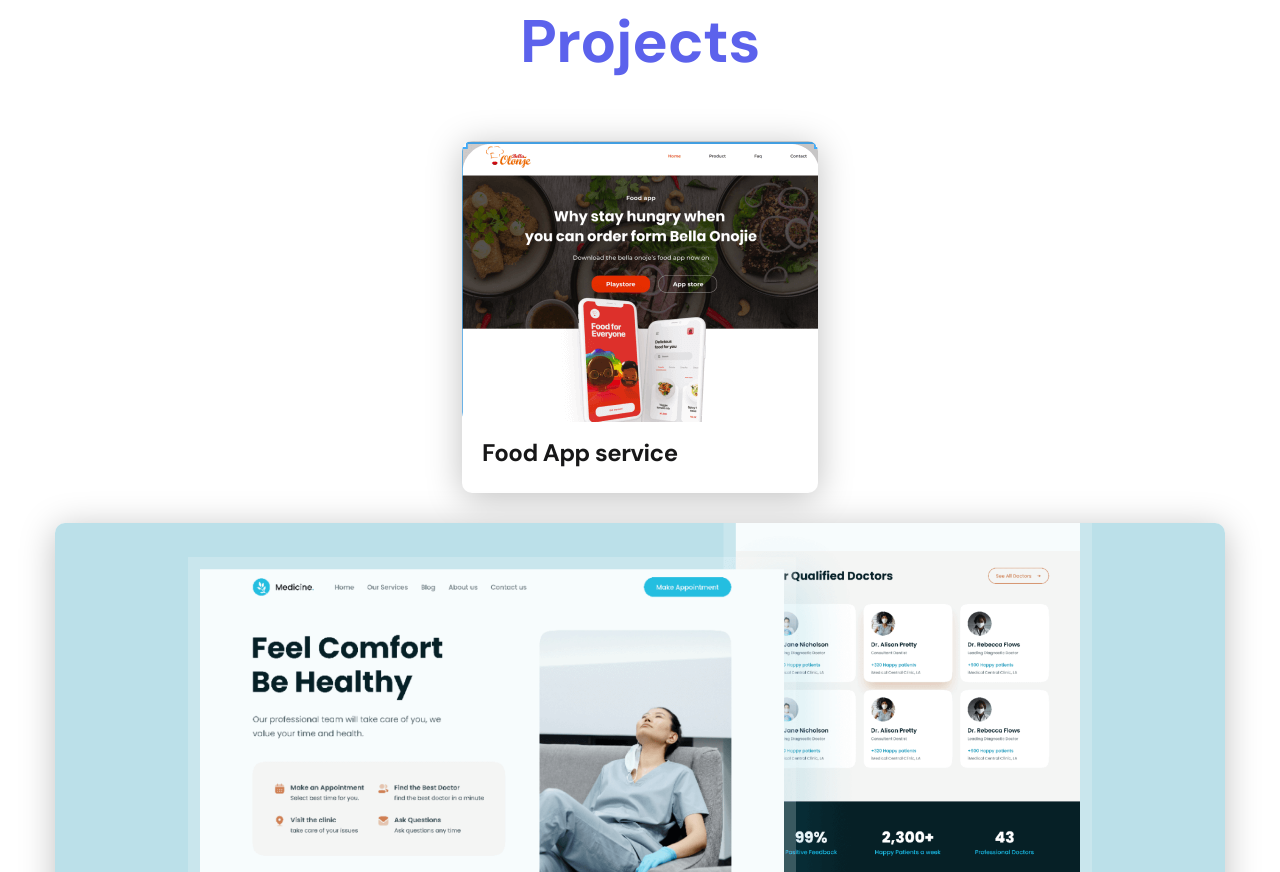
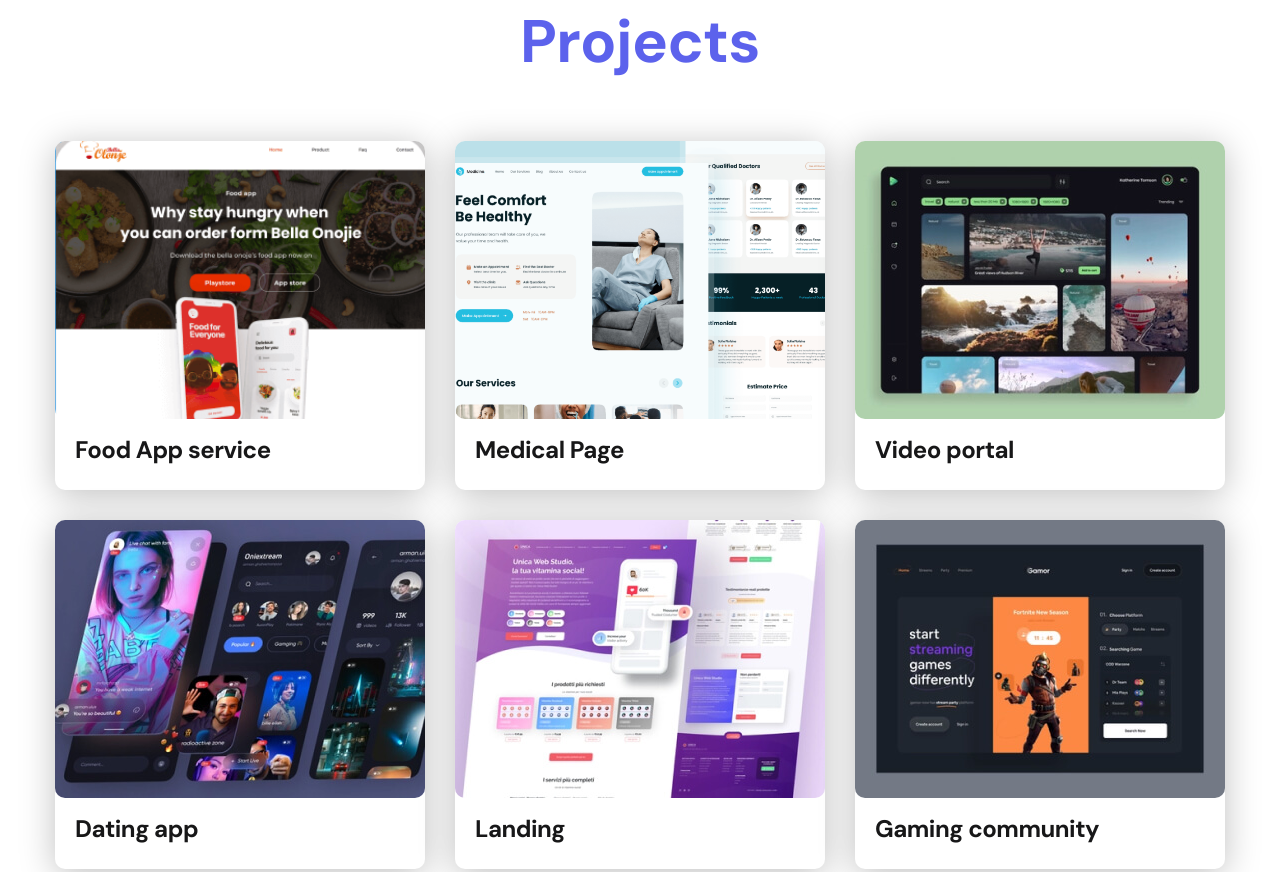
Before and after one commit to AlenVik/FromWeb, a plain HTML site: page index.html in a window 1280 px wide. Shown: the part 838-1710 px from the top of the page. Drawn offline with Linux system fonts and the light colour scheme.

Commit message:
Update main.css

```diff
--- a/css/main.css
+++ b/css/main.css
@@ -388,6 +388,9 @@ body {
 
 .projects__pic {
   border-radius: 10px;
+  width: 370px;
+  height: 278px;
+  object-fit: cover;
 }
 
 .projects__name {
```
